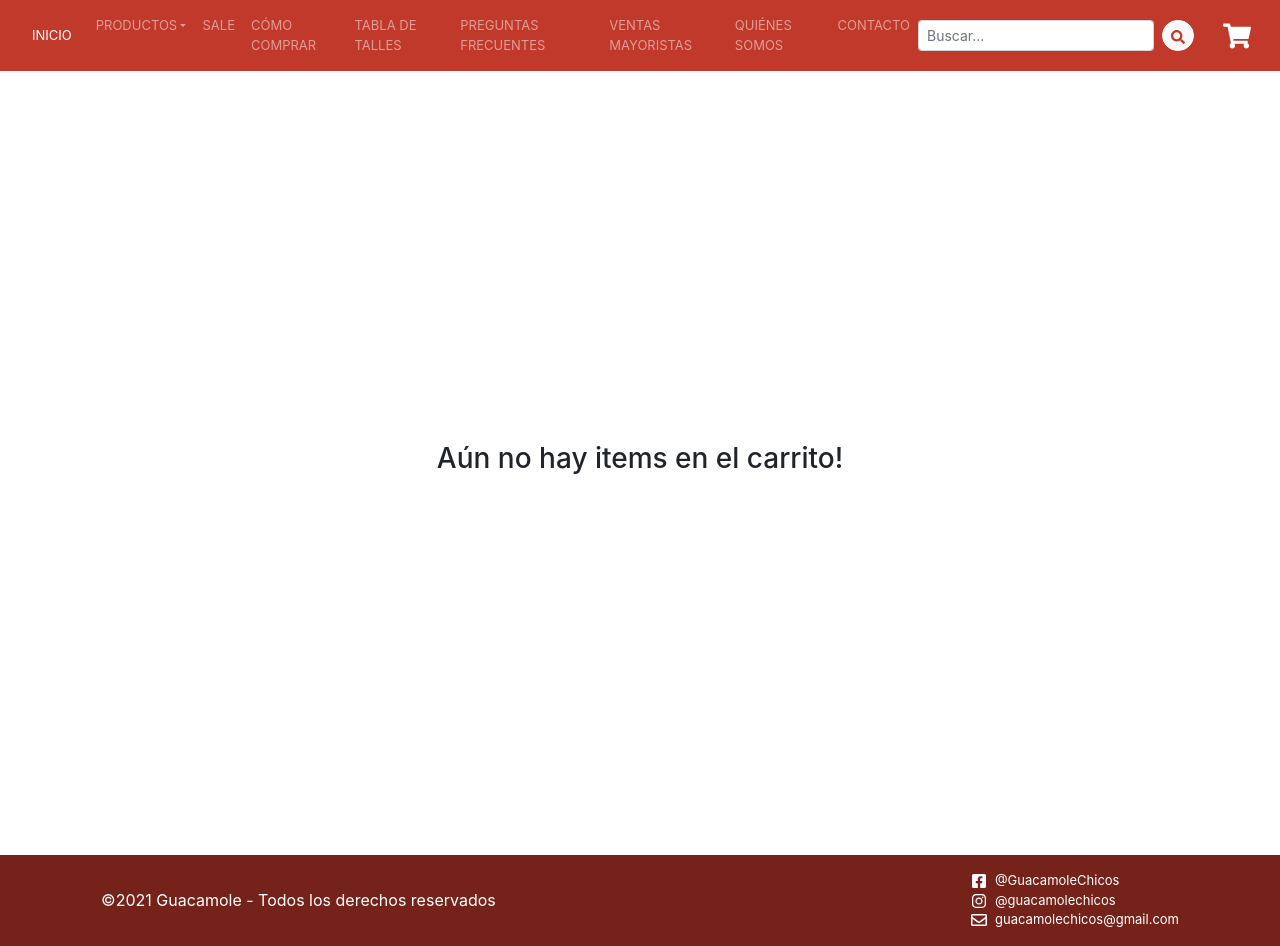
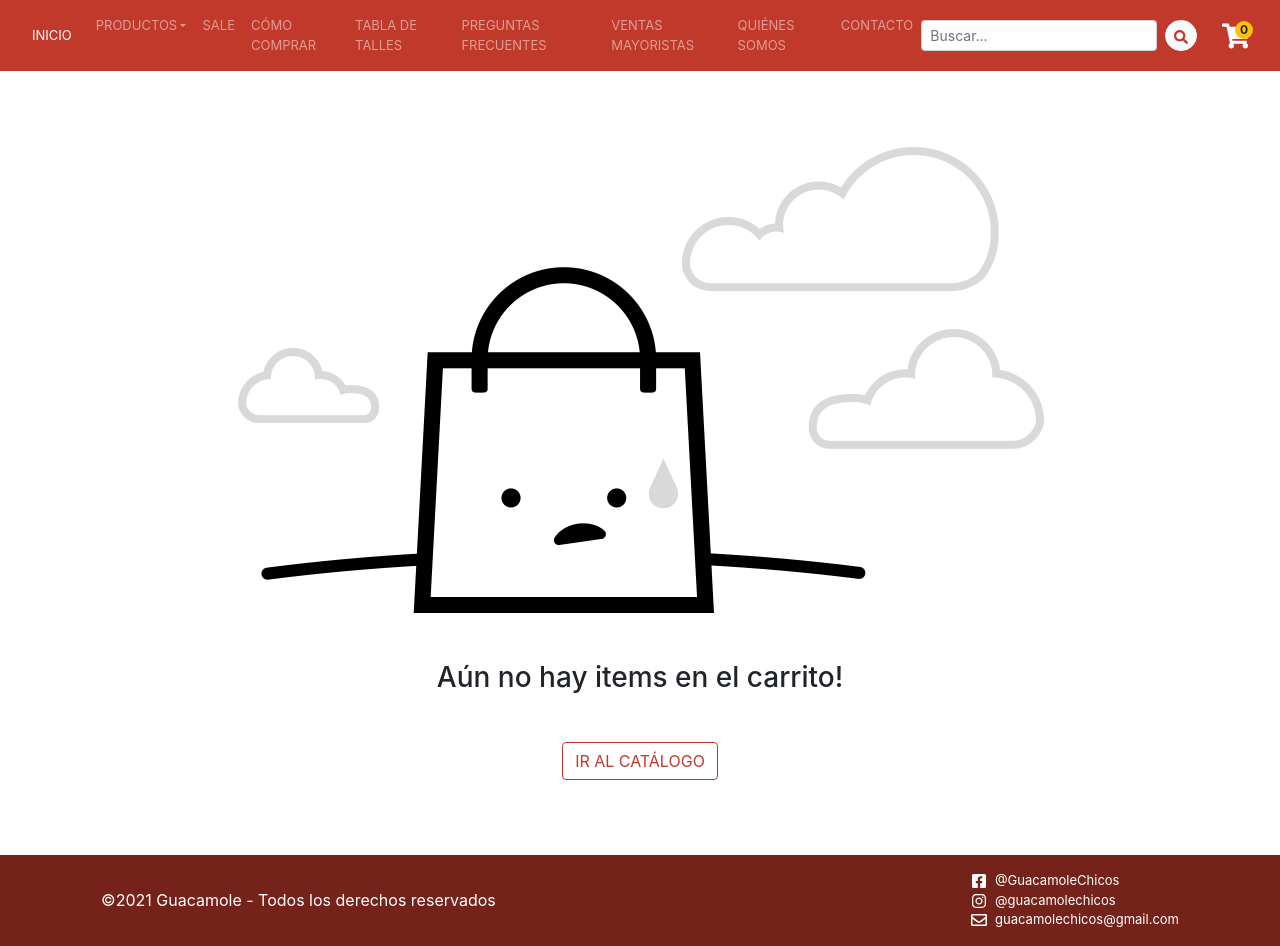
Before and after one commit to carlospcalvo/guacamole-calvo_nazabal, a React (Create React App) app: page /cart in a window 1280 px wide. Built offline with nearby package versions, Linux system fonts and the light colour scheme.

Commit message:
minor updates to Cart.js and CartWidget.js

```diff
--- a/src/App.js
+++ b/src/App.js
@@ -4,7 +4,7 @@ import ItemListContainer from './components/ItemListContainer/ItemListContainer'
 import ItemDetailContainer from './components/ItemDetailContainer/ItemDetailContainer'
 import Footer from './components/Footer/Footer'
 import Cart from './components/Cart/Cart'
-import {CartContextProvider, useCartContext} from './context/cartContext'
+import {CartContextProvider} from './context/cartContext'
 import './styles/App.css'
 
 const App = () => {
--- a/src/components/Cart/Cart.css
+++ b/src/components/Cart/Cart.css
@@ -34,3 +34,27 @@
     padding: .5rem;
     text-align: center;
 }
+
+.EmptyCartDiv{
+    display: flex;
+    flex-direction: column;
+    justify-content: center;
+    text-align: center;
+}
+
+#EmptyCartBtn{
+    color: #c0392b;
+    border-color: #c0392b;
+}
+
+#EmptyCartBtn:hover{
+    color: white;
+    background-color: #c0392b;
+}
+
+a:hover, a:visited, a:link, a:active{
+    text-decoration: none!important;
+    -webkit-box-shadow: none!important;
+    box-shadow: none!important;
+    /* color:black */
+}
--- a/src/components/Cart/Cart.js
+++ b/src/components/Cart/Cart.js
@@ -1,7 +1,9 @@
-import {useCartContext} from '../../context/cartContext'
 import {ListGroup, Container, Row, Col, Table, Card, Media, Button} from 'react-bootstrap'
 import {FaTrash, FaTimes} from 'react-icons/fa'
+import {Link} from 'react-router-dom'
+import {useCartContext} from '../../context/cartContext'
 import './Cart.css'
+import emptyCart from '../../images/empty-cart.png'
 
 const Cart = () => {
     const { cart, removeFromCart, clearCart, cartSize } = useCartContext()
@@ -9,7 +11,6 @@ const Cart = () => {
 
     const removeItem = (e) => {
         if(window.confirm("El item será eliminado del carrito.")){
-           console.log(e)
             if(e.target.nodeName === "path"){
                 let { id, size } = cart[e.target.nearestViewportElement.id]["item"]
                 removeFromCart(id, size)
@@ -100,7 +101,12 @@ const Cart = () => {
                 </Row>
             </Container>
             :
-            <h3>Aún no hay items en el carrito!</h3>
+            <div className="EmptyCartDiv">
+                <img src={emptyCart} alt="Your cart is empty."/>
+                <h3 style={{margin: "3rem"}}>Aún no hay items en el carrito!</h3>
+                <Button as={Link} to="/" variant="outline-danger" id="EmptyCartBtn" style={{maxWidth: "10rem", display:"flex", alignSelf: "center"}}>Ir al catálogo</Button>
+            </div>
+
     )
 }
 
--- a/src/components/CartWidget/CartWidget.js
+++ b/src/components/CartWidget/CartWidget.js
@@ -1,13 +1,26 @@
 import React from 'react';
 import {Link} from 'react-router-dom'
-import { Button } from 'react-bootstrap';
+import { Button, Badge } from 'react-bootstrap';
 import { FaShoppingCart } from "react-icons/fa";
+import {useCartContext} from '../../context/cartContext'
 
 const CartWidget = (props) => {
+    //context
+    let {cartSize} = useCartContext()
+
+    //styles
     let {backgroundColor, borderColor} = props
-
+    let buttonStyle = {
+        backgroundColor: backgroundColor,
+        borderColor: borderColor,
+        maxWidth: "3rem",
+        padding: "0",
+        margin: "10px",
+        marginLeft: "5px"
+    }
     return (
-        <Button as={Link} to="/cart" variant='danger' style={{backgroundColor: backgroundColor, borderColor: borderColor}}>
+        <Button as={Link} to="/cart" variant='danger' style={buttonStyle}>
+            <Badge variant="warning" id="CartBadge">{cartSize}</Badge>
             <FaShoppingCart size={28}/>
         </Button>
     )
--- a/src/components/NavBar/NavBar.css
+++ b/src/components/NavBar/NavBar.css
@@ -44,3 +44,10 @@ a.dropdown-item {
 .dropdown-item:active{
     background-color: #75231a!important;
 }
+
+#CartBadge{
+    float: right;
+    border-radius: 3rem;
+    margin-left: 1rem;
+    margin-bottom: -3rem;
+}
--- a/src/context/cartContext.js
+++ b/src/context/cartContext.js
@@ -5,7 +5,7 @@ export const CartContext = React.createContext([])
 export const CartContextProvider = ({children}) => {
     const [cart, setCart] = useState([])
 
-    const getItem = (id, size) => cart.find(item => item.id === id && item.size === size)
+    const getItem = (id, size) => cart.find(({item}) => item.id === id && item.size === size )
 
     const removeItem = (id, size) => setCart(cart.filter(({item}) => item.id !== id || item.size !== size ))
 
@@ -14,6 +14,7 @@ export const CartContextProvider = ({children}) => {
     const isInCart = (id, size) => id === undefined ? undefined : getItem(id, size) !== undefined
 
     const addItem = (obj) => {
+
         if(isInCart(obj.item.id, obj.item.size)){
             console.log("[CartContext] Item already exists in Cart")
             alert("El item ya fue agregado al carrito anteriormente")
```
Also changed, not shown: src/images/empty-cart.png (added).
